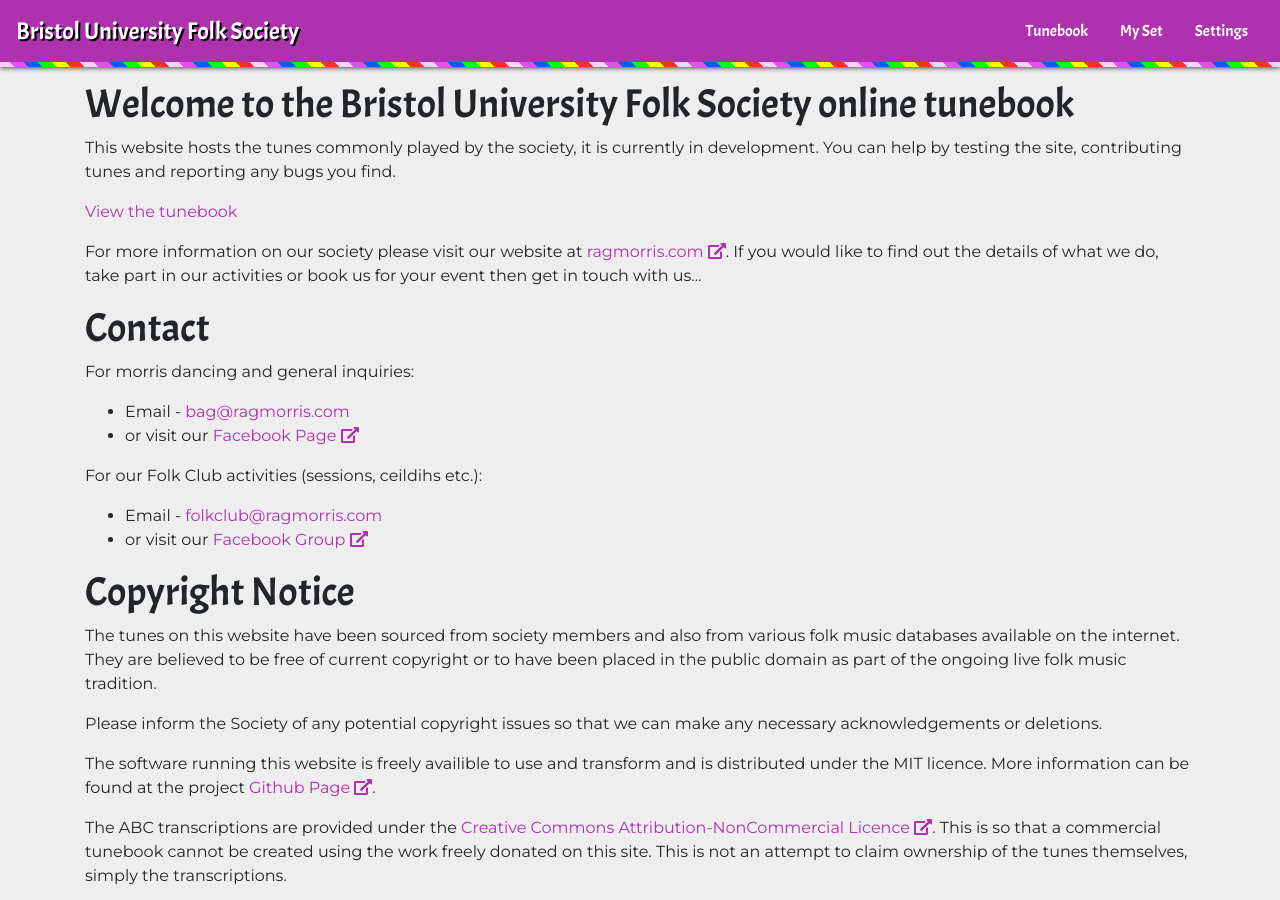
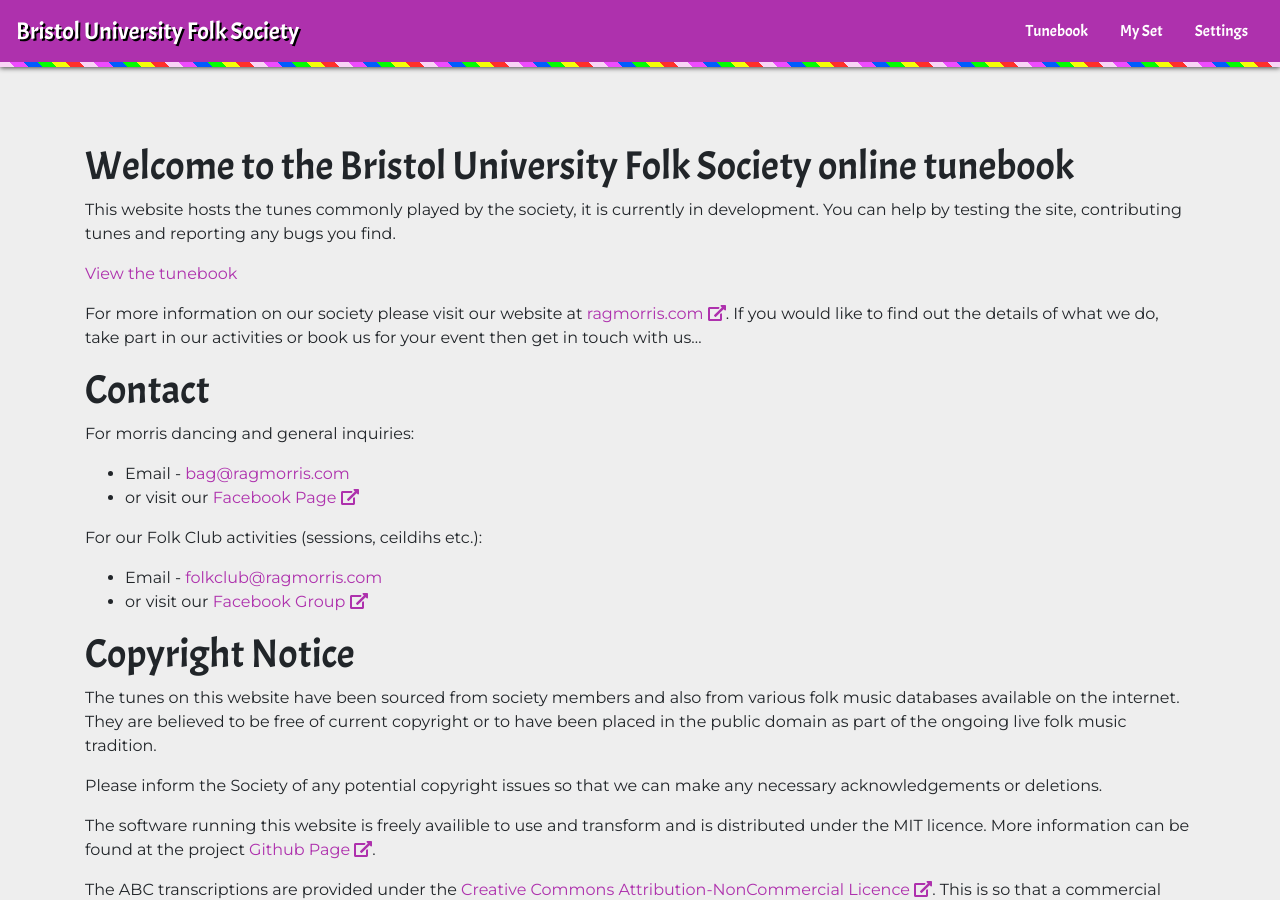
Before and after one commit to bristolfolksoc/bristolfolksoc.github.io, a Jekyll site: the page built from index.html, in a window 1280 px wide and 900 px high. Built offline with Jekyll 4.4.1, drawn with Linux system fonts in a browser that asks for light colours; nearby versions of some CDN libraries; a script that is not in the unit is left out.

Commit message:
Less negative space when viewing tunes on mobile

```diff
--- a/_includes/navbar.html
+++ b/_includes/navbar.html
@@ -1,4 +1,4 @@
-<nav class="navbar fixed-top navbar-dark">
+<nav class="navbar navbar-dark">
   <a class="navbar-brand d-none d-sm-block" href="./">Bristol University Folk Society</a>
   <a class="navbar-brand d-block d-sm-none" href="./">BUFS</a>
   <ul class="nav">
--- a/scripts/tunes.js
+++ b/scripts/tunes.js
@@ -38,7 +38,7 @@
   $("#lbl-num-in-set").show();
 
   var d = new Date(TuneIndex.genTime);
-  $("#updateTime").html("Last updated " + dateToString(d));
+  //$("#updateTime").html("Last updated " + dateToString(d));
 
   UpdateComposerList();
   UpdateTypesList();
@@ -199,10 +199,10 @@
               <button type="button" class="btn btn-outline-dark"><i class="fas fa-headphones"></i> Play MIDI</button>
             </a>
             <a href="javascript:void(0);" onclick="javascript:ToggleFavorite('${tune.filename}');  if(IsFavorite('${tune.filename}')) { $(this).addClass('active'); } else { $(this).removeClass('active'); }" class="fav-button ${IsFavorite(tune.filename) ? "active" : ""}">
-              <button type="button" class="btn btn-outline-dark btn-favorite"><i class="fas fa-heart ico-favorite"></i> Favourite</button>
+              <button type="button" class="btn btn-outline-dark btn-favorite"><i class="fas fa-heart ico-favorite"></i> <span class="d-none d-sm-inline-block">Favourite</span></button>
             </a>
             <a href="javascript:void(0);" onclick="javascript:AddToSetClicked('${tune.filename}', $(this));" class="set-button ${IsInSet(tune.filename) ? "active" : ""}">
-              <button type="button" class="btn btn-outline-dark"><i class="fas fa-plus"></i> Add to Set</button>
+              <button type="button" class="btn btn-outline-dark"><i class="fas fa-plus"></i> <span class="d-none d-sm-inline-block">Add to Set</span></button>
             </a>
             <div class="dropdown">
               <button class="btn btn-outline-dark dropdown-toggle" type="button" id="dropdownMenuButton" data-toggle="dropdown" aria-haspopup="true" aria-expanded="false"><i class="fas fa-ellipsis-h"></i></button>
--- a/style.css
+++ b/style.css
@@ -7,6 +7,25 @@
 {
   padding-top: 80px;
   padding-bottom: 40px;
+}
+
+@media (max-width: 768px)
+{
+  .container
+  {
+    padding-top: 20px;
+    margin-left: 0;
+    margin-right: 0;
+    padding-left: 0;
+    padding-right: 0;
+    max-width: unset;
+  }
+
+  .music-container
+  {
+    margin-left: 0 !important;
+    margin-right: 0 !important;
+  }
 }
 
 .outer-container
@@ -54,6 +73,7 @@
 {
   background-color: #ae31ad;
   color: #fff;
+  z-index: 600;
 }
 
 .nav, .nav a
@@ -69,7 +89,7 @@
 
 .navbar-shadow
 {
-  position: fixed;
+  position: absolute;
   z-index: 512;
   top: 60px;
   width: 100%;
```
Also changed, not shown: generate.js (+11 -6 lines).
